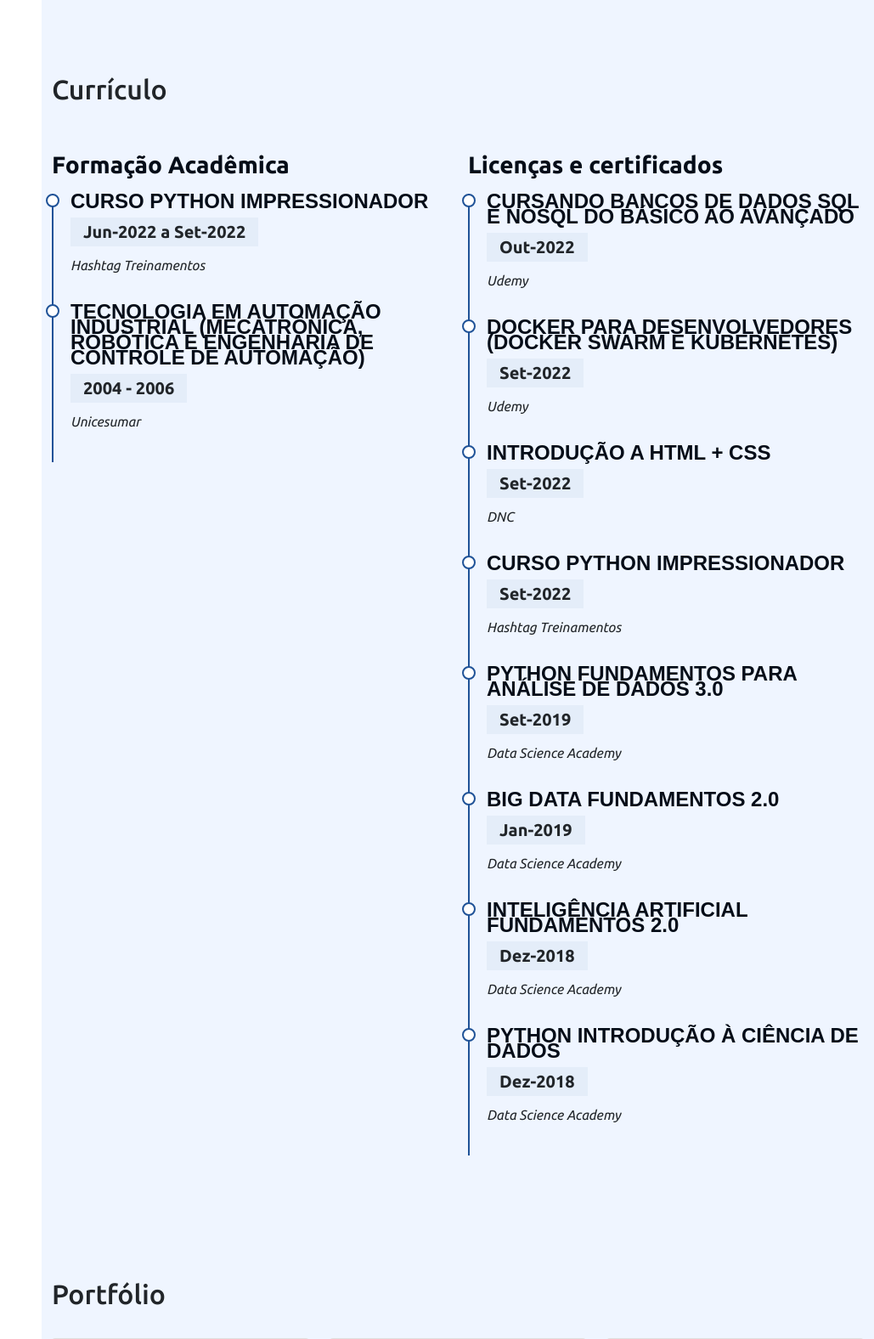
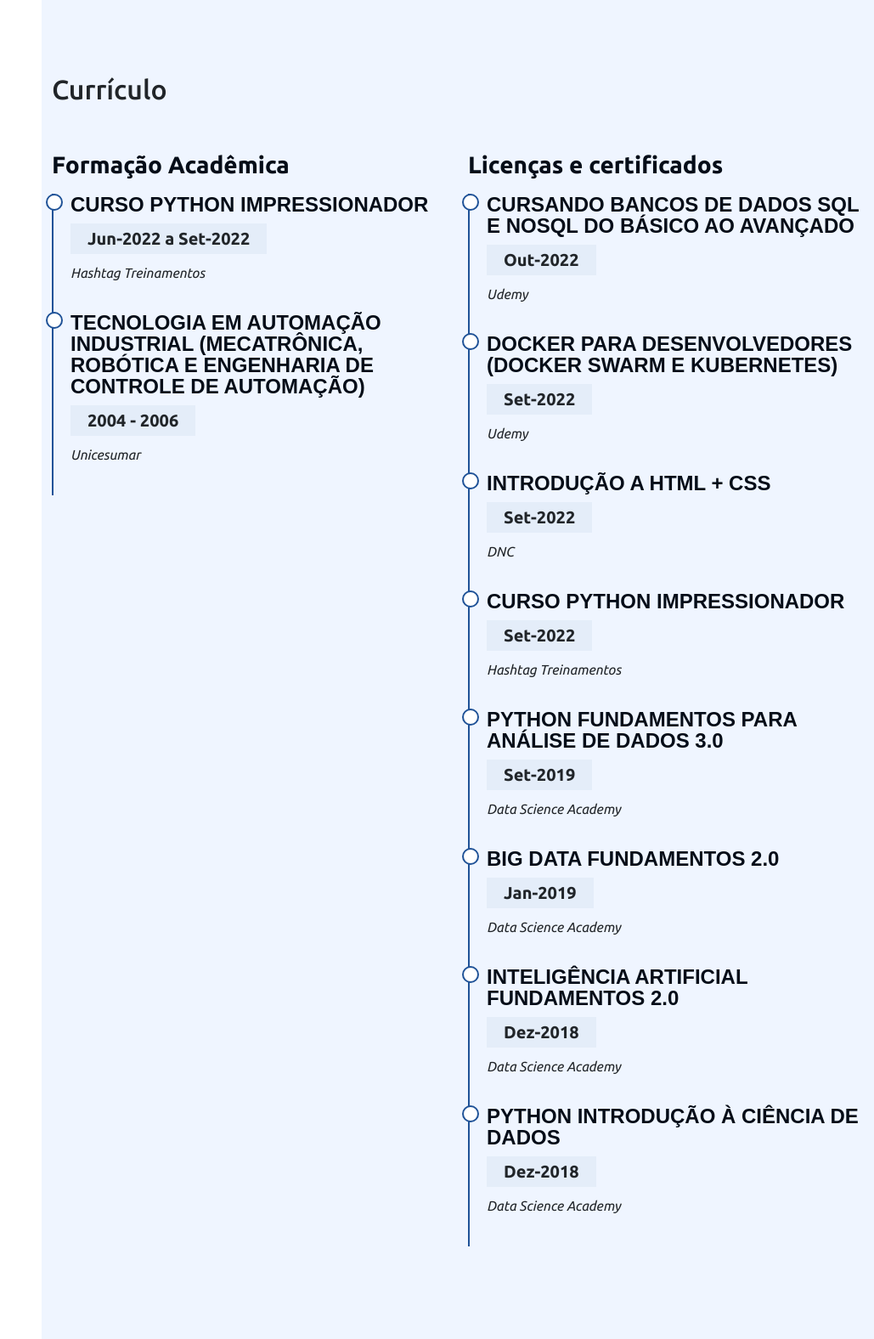
Before and after one commit to DeividBertapele/MyPortfolio_Flask, a Flask app: page / in a window 1280 px wide. Shown: the part 1597-3173 px from the top of the page at 85% size, without its empty margins (251-1280 px from the left). Run offline with Flask 2, Linux system fonts and the light colour scheme; some libraries are stand-ins or nearby versions.

Commit message:
Atualização das letras, inclusão do portolfio

```diff
--- a/static/style.css
+++ b/static/style.css
@@ -201,7 +201,7 @@ i.menu-mobile {
 }
 
 .cv .cv-item h4 {
-  line-height: 18px;
+  line-height: 25px;
   font-weight: 600;
   text-transform: uppercase;
   font-family: "Poppins", sans-serif;
@@ -211,7 +211,7 @@ i.menu-mobile {
 
 .cv .cv-item h5 {
   background: #e4edf9;
-  padding: 5px 15px;
+  padding: 6px 20px;
   display: inline-block;
   font-weight: 600;
   margin-bottom: 10px;
@@ -222,8 +222,8 @@ i.menu-mobile {
   position: absolute;
   top: 0;
   left: -9px;
-  width: 16px;
-  height: 16px;
+  width: 20px;
+  height: 20px;
   border: 2px solid #1f5297;
   background: #fff;
   border-radius: 50%;
```
